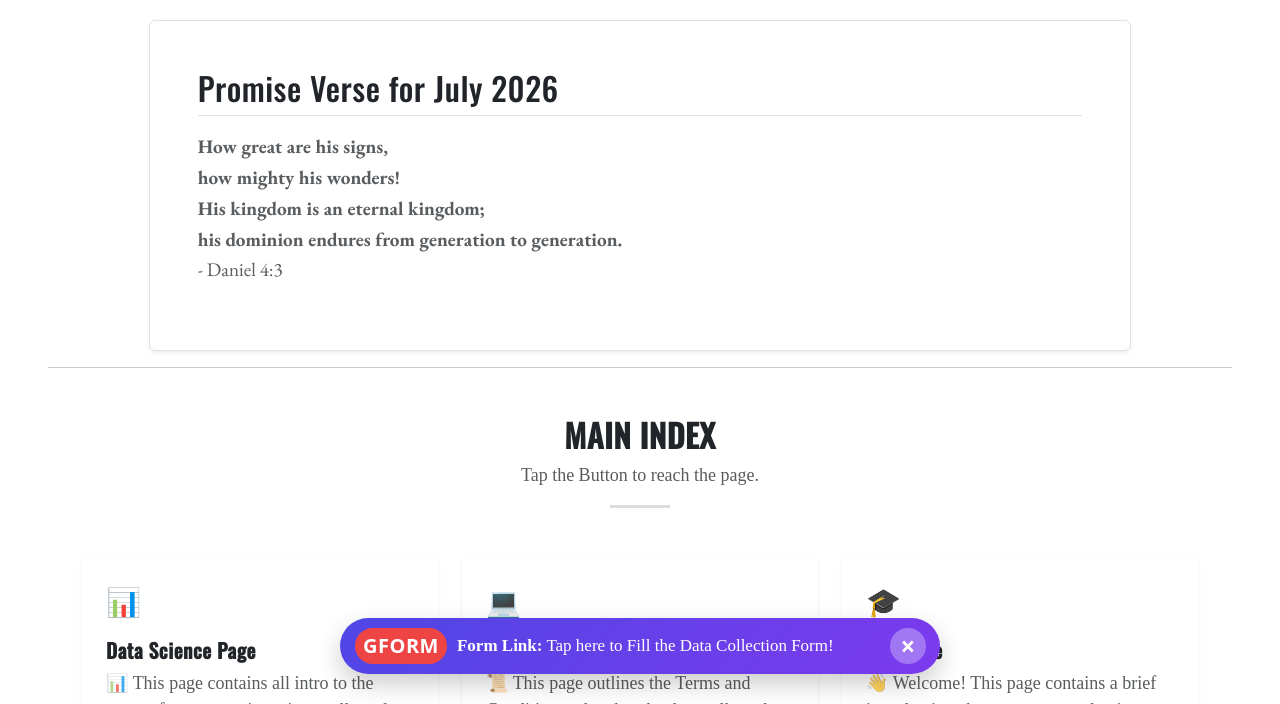
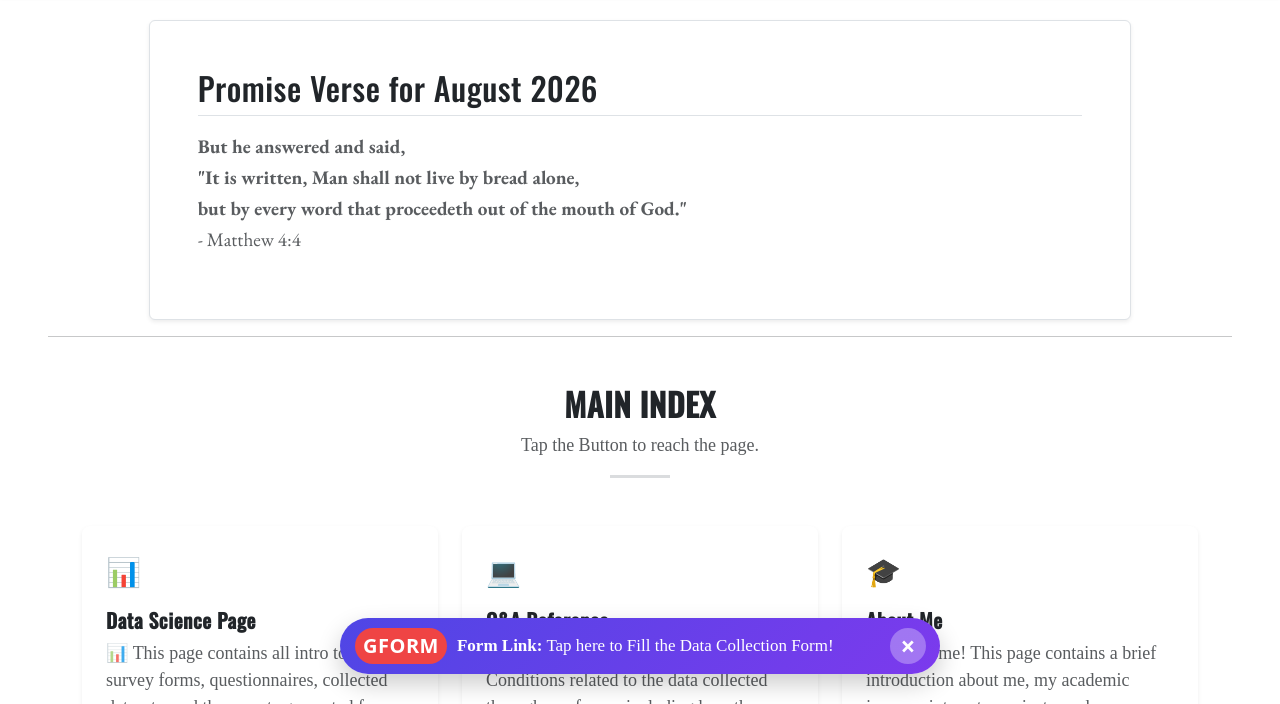
Before and after one commit to tninanofchirawa/personal-website-1, a Jekyll site: the page built from index.html, in a window 1280 px wide and 900 px high, scrolled down 455 px, cut to the strip 196-900 px from the top of the window. Built offline with Jekyll 4.4.1, drawn with Linux system fonts in a browser that asks for light colours; some web fonts are replaced; some of the changed text lies outside the part shown.

Commit message:
Nothing New -- Only Bible Verse

```diff
--- a/_includes/footer.html
+++ b/_includes/footer.html
@@ -7,7 +7,7 @@
       </p>
 
       <p class="col small mb-0 text-md-end">
-        Last updated: <b>July 2026 (Week 3)</b>
+        Last updated: <b>August (1st Week)</b>
       </p>
     </div>
   </div>
--- a/index.html
+++ b/index.html
@@ -8,18 +8,11 @@ hero_image: Docs and Pics/Pictures/Public/Home/Hero Image/Bible.jpg
 <div class="row">
   <div class="col-12 col-xl-10 mx-auto">
     <div class="p-4 p-md-5 bg-white rounded shadow-sm border">
-      <h2 class="mb-3 border-bottom pb-2">Promise Verse for July 2026</h2>
-      <p class="special-garamond text-muted"><strong>
-          How great are his signs,<br>
-    how mighty his wonders!<br>
-His kingdom is an eternal kingdom;<br>
-    his dominion endures from generation to generation.</strong><br> - Daniel 4:3</p>
-    </div>
-    <!-- <div class="p-4 p-md-5 bg-white rounded shadow-sm border">
       <h2 class="mb-3 border-bottom pb-2">Promise Verse for August 2026</h2>
       <p class="special-garamond text-muted"><strong>
-          But he answered and said, <br>It is written, Man shall not live by bread alone,<br> but by every word that proceedeth out of the mouth of God <br>- Matthew 4:4</p>
-    </div> -->
+          But he answered and said, <br>"It is written, Man shall not live by bread alone,<br> but by every word that
+          proceedeth out of the mouth of God."</strong> <br>- Matthew 4:4</p>
+    </div>
   </div>
 </div>
 <hr>
```
Also changed, not shown: math-club/hpl2.html (added, +18 -0 lines), math-club/index.html (+24 -0 lines).
